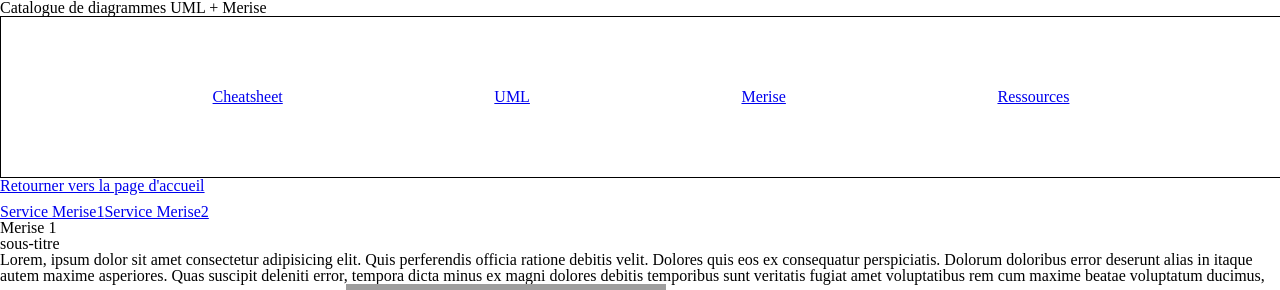
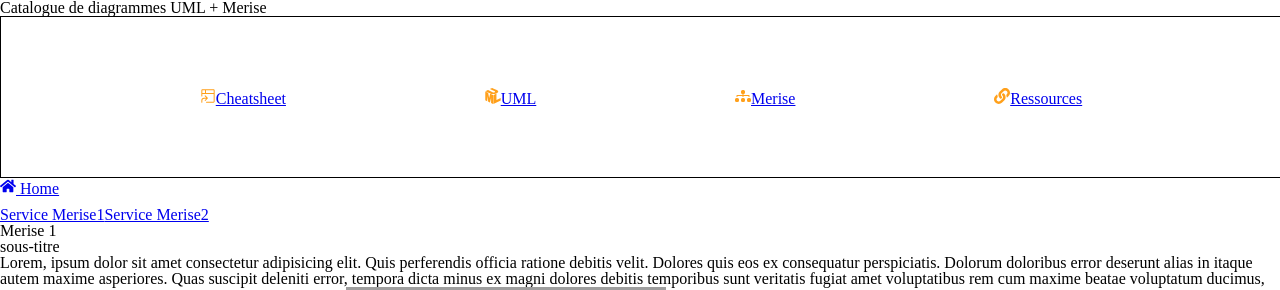
Before and after one commit to 2023-cda-alt-devops-p4/catalog-ac, a React (Vite) app: page /merise/merise1 in a window 1280 px wide. Shown: the top 290 px of the page. Built offline with nearby package versions, Linux system fonts and the light colour scheme; grey boxes are pictures that could not be loaded.

Commit message:
✨ add feature > ScrollUP

```diff
--- a/src/App.jsx
+++ b/src/App.jsx
@@ -7,8 +7,6 @@ import Home from "./views/Home";
 import Cheatsheet from "./views/Cheatsheet";
 import Ressources from "./views/Ressources";
 import Page404 from "./views/Page404";
-
-import Navbar from "./views/Navbar";
 
 import Uml from "./views/Uml.jsx";
 import Uml1 from "./views/uml/uml1/Uml1.jsx";
--- a/src/components/Header.jsx
+++ b/src/components/Header.jsx
@@ -1,6 +1,6 @@
 import styled from "styled-components";
 import { theme } from "../assets/css/theme";
-
+import { FaHome, FaLink } from "react-icons/fa";
 import { Link, Outlet } from "react-router-dom";
 import Navbar from "../views/Navbar";
 
@@ -12,7 +12,7 @@ const Header = () => {
 				<Navbar className="mobile-Navbar" />
 			</div>
 			<Link className="extra-icon-home" to="/">
-				Retourner vers la page d'accueil
+				<FaHome className="icon" /> Home
 			</Link>
 		</HeaderStyled>
 	);
@@ -50,7 +50,10 @@ const HeaderStyled = styled.header`
 		}
 
 		.extra-icon-home {
-			/* background-color: #e22323; */
+			background-color: #e09a04;
+			border: 1px solid black;
+			border-radius: 10px;
+			padding: 5px;
 			visibility: visible;
 			position: fixed;
 			z-index: 10;
--- a/src/views/Navbar.jsx
+++ b/src/views/Navbar.jsx
@@ -1,21 +1,29 @@
 import styled from "styled-components";
 import { theme } from "../assets/css/theme";
-
 import { Link } from "react-router-dom";
+import { FaHome, FaLink } from "react-icons/fa";
+import { GoProjectSymlink } from "react-icons/go";
+import { SiUml } from "react-icons/si";
+// import { ImMenu } from "react-icons/im";		<ImMenu className="icon" />
+import { BsFillDiagram3Fill } from "react-icons/bs";
 
 const Navbar = () => {
 	return (
 		<NavbarStyled>
 			<div className="cheatsheet">
+				<GoProjectSymlink className="icon" />
 				<Link to="/cheatsheet">Cheatsheet</Link>
 			</div>
 			<div className="uml">
+				<SiUml className="icon" />
 				<Link to="/uml">UML</Link>
 			</div>
 			<div className="merise">
+				<BsFillDiagram3Fill className="icon" />
 				<Link to="/merise">Merise</Link>
 			</div>
 			<div className="ressources">
+				<FaLink className="icon" />
 				<Link to="/Ressources">Ressources</Link>
 			</div>
 		</NavbarStyled>
@@ -53,7 +61,7 @@ const NavbarStyled = styled.div`
 		height: 42px;
 		font-size: 16px;
 		border-radius: 18px;
-		/* background-color: #d3d1d1; */
+		background-color: #fdfdfd;
 		/* z-index: 10; */
 		position: fixed;
 		bottom: 2px;
--- a/src/views/merise/merise1/Merise1.jsx
+++ b/src/views/merise/merise1/Merise1.jsx
@@ -1,8 +1,14 @@
 import { Link } from "react-router-dom";
+import styled from "styled-components";
+import { FaCircleArrowUp } from "react-icons/fa6";
+import { BsFillDiagram3Fill } from "react-icons/bs";
+const Merise1 = () => {
+	const scrollToTop = () => {
+		window.scrollTo({ top: 0, left: 0, behavior: "smooth" });
+	};
 
-const Merise1 = () => {
 	return (
-		<div>
+		<MeriseStyled>
 			<h1>Merise 1</h1>
 			<h2>sous-titre</h2>
 			Lorem, ipsum dolor sit amet consectetur adipisicing elit. Quis perferendis
@@ -26,8 +32,20 @@ const Merise1 = () => {
 			<Link to="/">
 				<img src="https://picsum.photos/320/240" alt="diagramme2" />
 			</Link>
-		</div>
+			<div className="iconScroll">
+				<FaCircleArrowUp onClick={scrollToTop} />
+			</div>
+		</MeriseStyled>
 	);
 };
-
+const MeriseStyled = styled.div`
+	.iconScroll {
+		color: #e09a0469;
+		cursor: pointer;
+		font-size: 3rem;
+		position: fixed;
+		bottom: 50px;
+		right: 30px;
+	}
+`;
 export default Merise1;
```
Also changed, not shown: package.json (indentation only).
